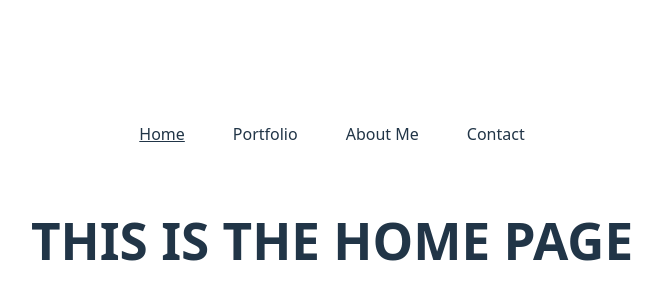
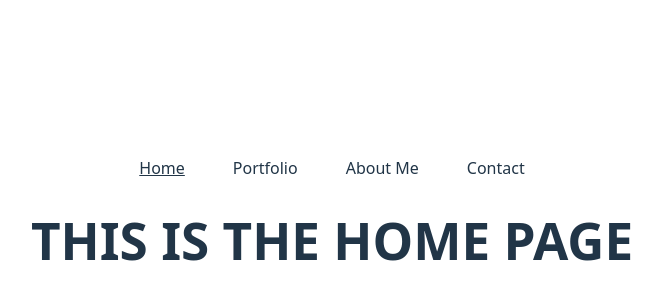
Before and after one commit to nrcoover/nrcoover-portfolio, a React (Vite) app in the folder ncoover-website/: page / in a window 1280 px wide. Shown: the part 204-504 px from the top of the page, without its empty margins (308-970 px from the left). Built offline with nearby package versions, Linux system fonts and the light colour scheme.

Commit message:
Add global styling to zero-out default styles

```diff
--- a/ncoover-website/src/index.css
+++ b/ncoover-website/src/index.css
@@ -11,6 +11,16 @@
 	text-rendering: optimizeLegibility;
 	-webkit-font-smoothing: antialiased;
 	-moz-osx-font-smoothing: grayscale;
+}
+
+*,
+*::before,
+*::after {
+	box-sizing: border-box;
+	margin: 0;
+	padding: 0;
+	list-style: none;
+	text-decoration: none;
 }
 
 a {
```
